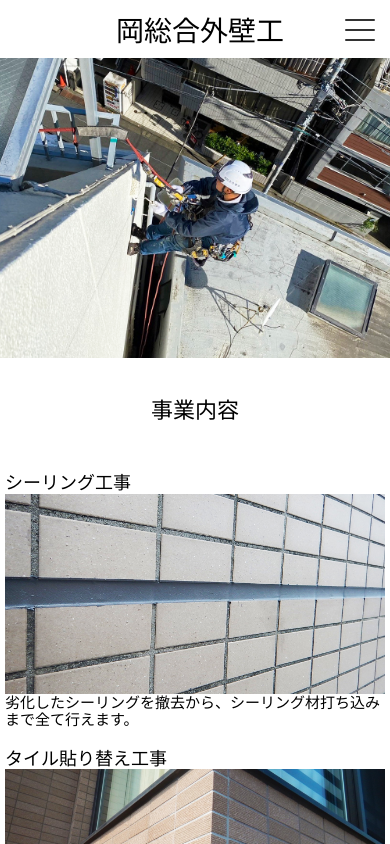
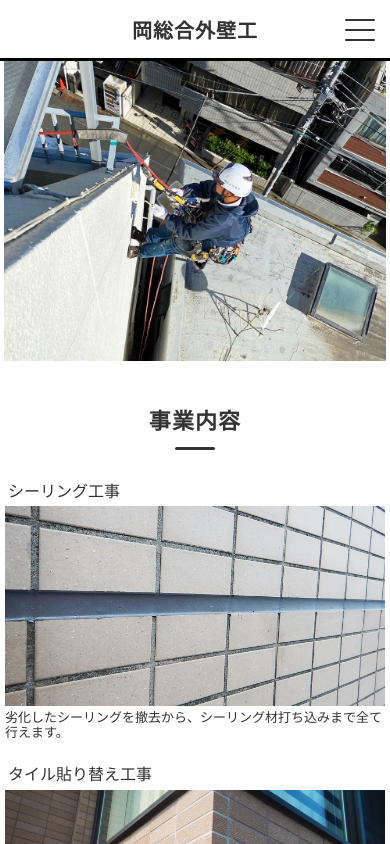
Before and after one commit to YUTAFUWa/OKA_2, a plain HTML site: page index.html in a window 390 px wide. Shown: the top 844 px of the page. Drawn offline with Linux system fonts and the light colour scheme; some packages are replaced by stand-ins of ours; a script that the page names is missing.

Commit message:
edit css

```diff
--- a/css/style.css
+++ b/css/style.css
@@ -3,30 +3,22 @@ html {
   scroll-behavior: smooth;
 }
 
-section {
-  padding: 20px 5px;
+body {
+  color: #333;
+  font-weight: 400;
+  font-family: "Montserrat","Helvetica Neue",Arial,"Hiragino Kaku Gothic ProN","Hiragino Sans",Meiryo,sans-serif;
 }
 
-body {
-  font-weight: 400;
-  font-family: "Helvetica Neue",
-  Arial,
-  "Hiragino Kaku Gothic ProN",
-  "Hiragino Sans",
-  Meiryo,
-  sans-serif;
-}
-
-h1 {
-  text-align: center;
-}
 
 h2 {
   text-align: center;
 }
 
 footer {
-  padding-top: 20px;
+  padding-top: 15px;
+  padding-bottom: 10px;
+  background-color: #333;
+  color: #797979;
 }
 
 /* ハンバーガーメニュー */
@@ -146,9 +138,11 @@ nav .inner ul li a:hover {
 /* メイン画像 */
 
 #topPhoto img {
+  display: block;
   object-fit: cover;
-  width: 100%;
+  width: 98%;
   height: 400px;
+  margin: 0 auto;
 }
 
 
@@ -177,7 +171,9 @@ nav .inner ul li a:hover {
 /* 代表挨拶 */
 
 .greeting__photo img{
-  width: 100%;
+  width: 95%;
+  display: block;
+  margin: 0 auto;
 }
 
 /* お問い合わせ */
@@ -201,6 +197,8 @@ nav .inner ul li a:hover {
 
 
 
+
+
 /* ===================== */
 /* =====パソコン用CSS===== */
 /* ===================== */
@@ -210,6 +208,22 @@ nav .inner ul li a:hover {
   h1{
     padding-top: 30px;
     padding-bottom: 20px;
+    padding-left: 20px;
+    font-size: 27px;
+  }
+
+  h2{
+    padding: 40px 0;
+    font-size: 25px;
+  }
+
+  h3{
+    padding: 5px 0;
+    font-size: 18px;
+  }
+
+  p{
+    font-size: 15px;
   }
 
 
@@ -238,8 +252,9 @@ nav .inner ul li a:hover {
   }
 
   .service__item p {
-    margin: 0 auto;
+    margin: 5px auto;
     width: 400px;
+
   }
 
   /* PC 安全管理 */
@@ -267,10 +282,13 @@ nav .inner ul li a:hover {
   }
 
   .safety__item p {
-    margin: 0 auto;
+    margin: 5px auto;
     width: 400px;
   }
 }
+
+
+
 
 
 /* ==================== */
@@ -279,28 +297,60 @@ nav .inner ul li a:hover {
 
 @media (max-width: 767px) {
 
+  body{
+    font-size: 13px;
+  }
+
+  section{
+    margin: 5px;
+  }
+
   h1 {
-    font-size: 28px;
-    font-weight: 400;
-    padding-top: 16px;
-    padding-left: 10px;
-    padding-bottom: 10px;
+    font-size: 20px;
+    font-weight: bold;
+    padding-top: 19px;
+    padding-bottom: 15px;
+    text-align: center;
+    line-height: 1.2;
+    letter-spacing: .05em;
+    border-bottom: 3px solid #000;
   }
 
   h2{
     font-size: 22px;
-    font-weight: 300;
-    padding-top: 20px;
-    padding-bottom: 40px;
+    font-weight: bold;
+    line-height: 1;
+    text-align: center;
+    letter-spacing: .05em;
+    margin-top: 50px;
+    margin-bottom: 40px;
+    position: relative;
+  }
+
+  h2:before{
+    position: absolute;
+    bottom: -17px;
+    left: calc(50% - 20px);
+    width: 40px;
+    height: 3px;
+    content: '';
+    border-radius: 3px;
+    background: #333;
+    }
+
+  h2 span{
+    position: relative;
+    padding: 0 1em;
+    background: #fff;
   }
 
   h3 {
-    font-size: 18px;
+    font-size: 16px;
+    margin-left: 3px;
+    margin-bottom: 5px;
+    font-weight: 550;
   }
 
-  p{
-    font-size: 15px;
-  }
 
   /* SP トップ画像 */
   #topPhoto img {
@@ -331,7 +381,7 @@ nav .inner ul li a:hover {
   }
 
   .service__item p {
-    margin: 0 auto;
+    margin: 5px auto;
     width: 100%;
   }
 
@@ -354,7 +404,7 @@ nav .inner ul li a:hover {
   }
 
   .safety__item p {
-    margin: 0 auto;
+    margin: 5px auto;
     width: 100%;
   }
 
```
